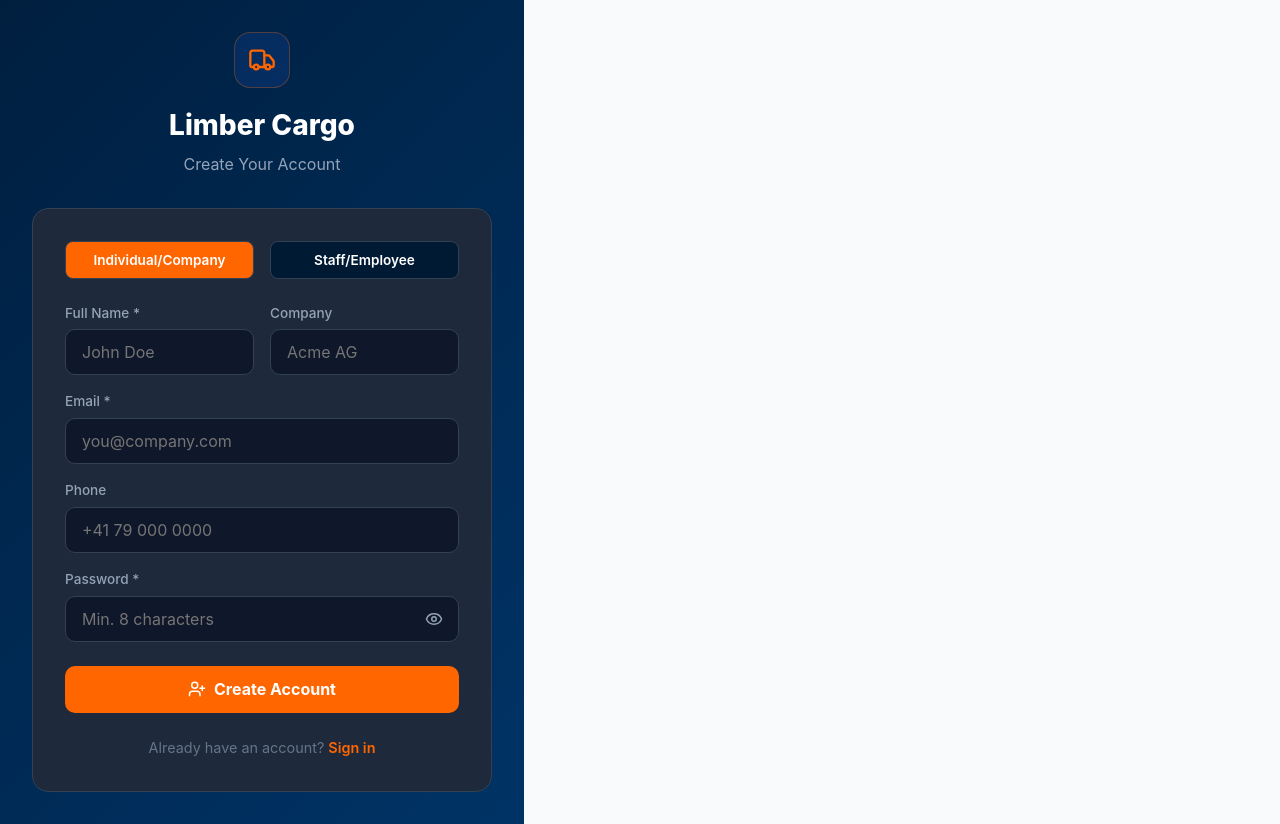
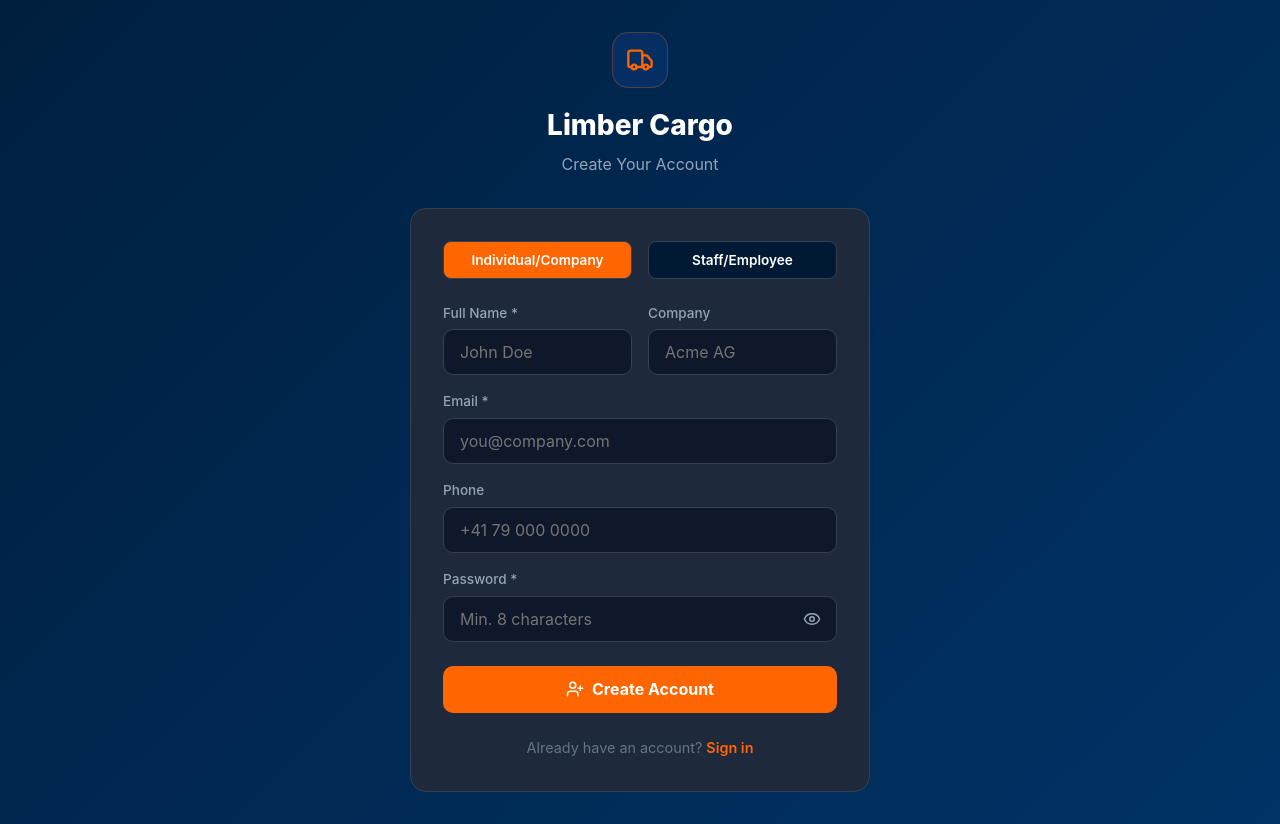
Before and after one commit to inisharul121/DSV_API, a React (Vite) app in the folder frontend/: page /portal/register in a window 1280 px wide. Built offline with nearby package versions, Linux system fonts and the light colour scheme; no server answers.

Commit message:
style: center login and registration forms by fixing global body flex

```diff
--- a/frontend/src/pages/CustomerRegister.jsx
+++ b/frontend/src/pages/CustomerRegister.jsx
@@ -48,7 +48,7 @@ const CustomerRegister = () => {
 
     return (
         <div style={{
-            minHeight: '100vh', display: 'flex', alignItems: 'center', justifyContent: 'center',
+            minHeight: '100vh', width: '100%', display: 'flex', alignItems: 'center', justifyContent: 'center',
             background: 'linear-gradient(135deg, #001f3f 0%, #003366 100%)', padding: '2rem'
         }}>
             <div style={{ width: '100%', maxWidth: '460px' }}>
--- a/frontend/src/pages/Login.jsx
+++ b/frontend/src/pages/Login.jsx
@@ -53,6 +53,7 @@ const CustomerLogin = () => {
     return (
         <div style={{
             minHeight: '100vh',
+            width: '100%',
             display: 'flex',
             alignItems: 'center',
             justifyContent: 'center',
--- a/frontend/src/styles/global.css
+++ b/frontend/src/styles/global.css
@@ -342,9 +342,12 @@ body {
     font-family: 'Inter', -apple-system, sans-serif;
     background-color: var(--bg-main);
     color: var(--text-main);
-    display: flex;
     min-height: 100vh;
     overflow-x: hidden;
+}
+
+#root {
+    width: 100%;
 }
 
 /* Glassmorphism */
```
